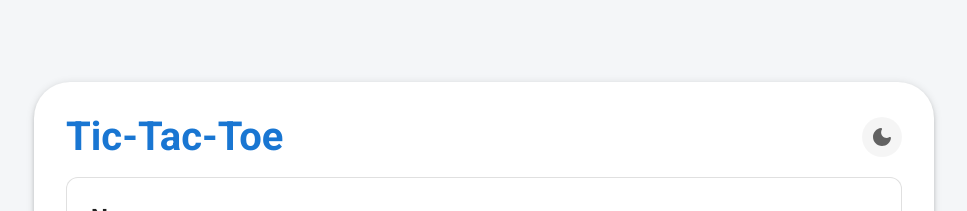
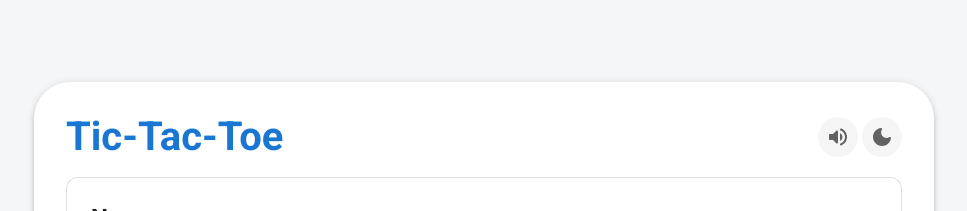
Before and after one commit to MuqriDrkong09/Tic-Tac-Toe, a React (Vite) app: page / in a window 1280 px wide. Shown: the top 211 px of the page, without its empty margins (156-1123 px from the left). Built offline with nearby package versions, Linux system fonts and the light colour scheme.

Commit message:
feat: add toggleable sound effects

```diff
--- a/src/App.tsx
+++ b/src/App.tsx
@@ -11,7 +11,10 @@ import { ThemeProvider, type PaletteMode } from "@mui/material/styles";
 import { keyframes } from "@mui/system";
 import DarkModeRoundedIcon from "@mui/icons-material/DarkModeRounded";
 import LightModeRoundedIcon from "@mui/icons-material/LightModeRounded";
+import VolumeOffRoundedIcon from "@mui/icons-material/VolumeOffRounded";
+import VolumeUpRoundedIcon from "@mui/icons-material/VolumeUpRounded";
 import Game from "./components/Game.tsx";
+import { SoundProvider, useSound } from "./SoundContext.tsx";
 import { createAppTheme } from "./theme.ts";
 
 const COLOR_MODE_STORAGE_KEY = "tic-tac-toe-color-mode";
@@ -44,6 +47,74 @@ const getInitialMode = (): PaletteMode => {
   return "light";
 };
 
+function AppHeader({
+  mode,
+  onToggleMode,
+}: {
+  mode: PaletteMode;
+  onToggleMode: () => void;
+}) {
+  const { soundEnabled, toggleSound } = useSound();
+
+  return (
+    <Stack
+      direction="row"
+      alignItems="center"
+      justifyContent="space-between"
+      sx={{ mb: 2 }}
+    >
+      <Typography variant="h1" color="primary" sx={{ flexGrow: 1 }}>
+        Tic-Tac-Toe
+      </Typography>
+      <Stack direction="row" spacing={0.5}>
+        <Tooltip
+          title={soundEnabled ? "Mute sound effects" : "Enable sound effects"}
+        >
+          <IconButton
+            onClick={toggleSound}
+            color="inherit"
+            aria-label={soundEnabled ? "Mute sound effects" : "Enable sound effects"}
+            aria-pressed={soundEnabled}
+            sx={{
+              color: "text.secondary",
+              bgcolor: "action.hover",
+              "&:hover": { bgcolor: "action.selected" },
+            }}
+          >
+            {soundEnabled ? (
+              <VolumeUpRoundedIcon />
+            ) : (
+              <VolumeOffRoundedIcon />
+            )}
+          </IconButton>
+        </Tooltip>
+        <Tooltip
+          title={
+            mode === "light" ? "Switch to dark mode" : "Switch to light mode"
+          }
+        >
+          <IconButton
+            onClick={onToggleMode}
+            color="inherit"
+            aria-label="Toggle color mode"
+            sx={{
+              color: "text.secondary",
+              bgcolor: "action.hover",
+              "&:hover": { bgcolor: "action.selected" },
+            }}
+          >
+            {mode === "light" ? (
+              <DarkModeRoundedIcon />
+            ) : (
+              <LightModeRoundedIcon />
+            )}
+          </IconButton>
+        </Tooltip>
+      </Stack>
+    </Stack>
+  );
+}
+
 export default function App() {
   const [mode, setMode] = useState<PaletteMode>(getInitialMode);
 
@@ -63,6 +134,7 @@ export default function App() {
   return (
     <ThemeProvider theme={theme}>
       <CssBaseline />
+      <SoundProvider>
         <Box
           sx={{
             minHeight: "100vh",
@@ -83,42 +155,12 @@ export default function App() {
                 animation: `${fadeUp} 420ms cubic-bezier(0.2, 0.8, 0.2, 1)`,
               }}
             >
-            <Stack
-              direction="row"
-              alignItems="center"
-              justifyContent="space-between"
-              sx={{ mb: 2 }}
-            >
-              <Typography variant="h1" color="primary" sx={{ flexGrow: 1 }}>
-                Tic-Tac-Toe
-              </Typography>
-              <Tooltip
-                title={
-                  mode === "light" ? "Switch to dark mode" : "Switch to light mode"
-                }
-              >
-                <IconButton
-                  onClick={toggleMode}
-                  color="inherit"
-                  aria-label="Toggle color mode"
-                  sx={{
-                    color: "text.secondary",
-                    bgcolor: "action.hover",
-                    "&:hover": { bgcolor: "action.selected" },
-                  }}
-                >
-                  {mode === "light" ? (
-                    <DarkModeRoundedIcon />
-                  ) : (
-                    <LightModeRoundedIcon />
-                  )}
-                </IconButton>
-              </Tooltip>
-            </Stack>
+              <AppHeader mode={mode} onToggleMode={toggleMode} />
               <Game />
             </Paper>
           </Container>
         </Box>
+      </SoundProvider>
     </ThemeProvider>
   );
 }
--- /dev/null
+++ b/src/SoundContext.tsx
@@ -0,0 +1,93 @@
+import {
+  createContext,
+  useCallback,
+  useContext,
+  useEffect,
+  useMemo,
+  useState,
+  type ReactNode,
+} from "react";
+import {
+  playDrawSound,
+  playMoveSound,
+  playWinSound,
+} from "./soundEffects.ts";
+import {
+  getInitialSoundEnabled,
+  persistSoundEnabled,
+} from "./soundSettings.ts";
+
+type SoundContextValue = {
+  soundEnabled: boolean;
+  setSoundEnabled: (enabled: boolean) => void;
+  toggleSound: () => void;
+  playMove: () => void;
+  playWin: () => void;
+  playDraw: () => void;
+};
+
+const SoundContext = createContext<SoundContextValue | null>(null);
+
+export type SoundProviderProps = {
+  children: ReactNode;
+};
+
+export function SoundProvider({ children }: SoundProviderProps) {
+  const [soundEnabled, setSoundEnabledState] = useState(getInitialSoundEnabled);
+
+  useEffect(() => {
+    persistSoundEnabled(soundEnabled);
+  }, [soundEnabled]);
+
+  const setSoundEnabled = useCallback((enabled: boolean) => {
+    setSoundEnabledState(enabled);
+  }, []);
+
+  const toggleSound = useCallback(() => {
+    setSoundEnabledState((prev) => !prev);
+  }, []);
+
+  const playIfEnabled = useCallback(
+    (play: () => void) => {
+      if (soundEnabled) play();
+    },
+    [soundEnabled],
+  );
+
+  const playMove = useCallback(
+    () => playIfEnabled(playMoveSound),
+    [playIfEnabled],
+  );
+  const playWin = useCallback(
+    () => playIfEnabled(playWinSound),
+    [playIfEnabled],
+  );
+  const playDraw = useCallback(
+    () => playIfEnabled(playDrawSound),
+    [playIfEnabled],
+  );
+
+  const value = useMemo(
+    () => ({
+      soundEnabled,
+      setSoundEnabled,
+      toggleSound,
+      playMove,
+      playWin,
+      playDraw,
+    }),
+    [soundEnabled, setSoundEnabled, toggleSound, playMove, playWin, playDraw],
+  );
+
+  return (
+    <SoundContext.Provider value={value}>{children}</SoundContext.Provider>
+  );
+}
+
+export const useSound = (): SoundContextValue => {
+  const ctx = useContext(SoundContext);
+  if (ctx === null) {
+    throw new Error("useSound must be used within a SoundProvider");
+  }
+  return ctx;
+};
--- a/src/components/GameSession.tsx
+++ b/src/components/GameSession.tsx
@@ -43,6 +43,7 @@ import {
   type Scoreboard as ScoreboardType,
 } from "../types.ts";
 import { getGameStatus } from "../gameLogic.ts";
+import { useSound } from "../SoundContext.tsx";
 import Board from "./Board.tsx";
 import MoveHistory from "./MoveHistory.tsx";
 import Scoreboard from "./Scoreboard.tsx";
@@ -115,7 +116,11 @@ export default function GameSession({
     [config],
   );
 
+  const { playMove, playWin, playDraw } = useSound();
+
   const countedRef = useRef(false);
+  const outcomeSoundPlayedRef = useRef(false);
+  const prevMoveCountRef = useRef(moveCount);
   const newGameButtonRef = useRef<HTMLButtonElement | null>(null);
 
   const dispatchGame = useCallback((action: GameAction) => {
@@ -125,9 +130,32 @@ export default function GameSession({
       action.type === "RESET"
     ) {
       countedRef.current = false;
+      outcomeSoundPlayedRef.current = false;
     }
     dispatch(action);
   }, []);
+
+  useEffect(() => {
+    if (!atLatest) {
+      prevMoveCountRef.current = moveCount;
+      return;
+    }
+    if (moveCount > prevMoveCountRef.current) {
+      playMove();
+    }
+    prevMoveCountRef.current = moveCount;
+  }, [moveCount, atLatest, playMove]);
+
+  useEffect(() => {
+    if (!atLatest || outcomeSoundPlayedRef.current) return;
+    if (status.kind === "won") {
+      playWin();
+      outcomeSoundPlayedRef.current = true;
+    } else if (status.kind === "draw") {
+      playDraw();
+      outcomeSoundPlayedRef.current = true;
+    }
+  }, [status, atLatest, playWin, playDraw]);
 
   useEffect(() => {
     if (!atLatest || countedRef.current) return;
--- /dev/null
+++ b/src/soundEffects.ts
@@ -0,0 +1,67 @@
+/**
+ * Lightweight synthesized SFX via Web Audio API (no asset files).
+ * AudioContext is created lazily on first play (browser autoplay policies).
+ */
+
+let audioContext: AudioContext | null = null;
+
+const getAudioContext = (): AudioContext => {
+  if (audioContext === null) {
+    audioContext = new AudioContext();
+  }
+  if (audioContext.state === "suspended") {
+    void audioContext.resume();
+  }
+  return audioContext;
+};
+
+const playTone = (
+  frequency: number,
+  startTime: number,
+  duration: number,
+  volume: number,
+  type: OscillatorType = "sine",
+): void => {
+  const ctx = getAudioContext();
+  const osc = ctx.createOscillator();
+  const gain = ctx.createGain();
+
+  osc.type = type;
+  osc.frequency.setValueAtTime(frequency, startTime);
+
+  gain.gain.setValueAtTime(0, startTime);
+  gain.gain.linearRampToValueAtTime(volume, startTime + 0.008);
+  gain.gain.exponentialRampToValueAtTime(0.001, startTime + duration);
+
+  osc.connect(gain);
+  gain.connect(ctx.destination);
+
+  osc.start(startTime);
+  osc.stop(startTime + duration + 0.02);
+};
+
+/** Soft click when a mark is placed. */
+export const playMoveSound = (): void => {
+  const ctx = getAudioContext();
+  const t = ctx.currentTime;
+  playTone(720, t, 0.06, 0.12);
+  playTone(980, t + 0.02, 0.05, 0.06, "triangle");
+};
+
+/** Short ascending fanfare on win. */
+export const playWinSound = (): void => {
+  const ctx = getAudioContext();
+  const t = ctx.currentTime;
+  const notes = [523.25, 659.25, 783.99, 1046.5];
+  notes.forEach((freq, i) => {
+    playTone(freq, t + i * 0.1, 0.22, 0.14);
+  });
+};
+
+/** Gentle tick on draw. */
+export const playDrawSound = (): void => {
+  const ctx = getAudioContext();
+  const t = ctx.currentTime;
+  playTone(440, t, 0.12, 0.1);
+  playTone(330, t + 0.08, 0.14, 0.07);
+};
--- /dev/null
+++ b/src/soundSettings.ts
@@ -0,0 +1,27 @@
+export const SOUND_ENABLED_STORAGE_KEY = "tic-tac-toe-sound-enabled";
+
+/** Default off when the user prefers reduced motion (accessibility). */
+export const getInitialSoundEnabled = (): boolean => {
+  try {
+    const stored = localStorage.getItem(SOUND_ENABLED_STORAGE_KEY);
+    if (stored === "true") return true;
+    if (stored === "false") return false;
+  } catch {
+    // ignore storage access errors
+  }
+  if (
+    typeof window !== "undefined" &&
+    window.matchMedia?.("(prefers-reduced-motion: reduce)").matches
+  ) {
+    return false;
+  }
+  return true;
+};
+
+export const persistSoundEnabled = (enabled: boolean): void => {
+  try {
+    localStorage.setItem(SOUND_ENABLED_STORAGE_KEY, String(enabled));
+  } catch {
+    // ignore storage access errors
+  }
+};
```
Also changed, not shown: 2 other files (tests, documents, lock files or other folders). Lines whose indentation alone changed are shown as unchanged.
